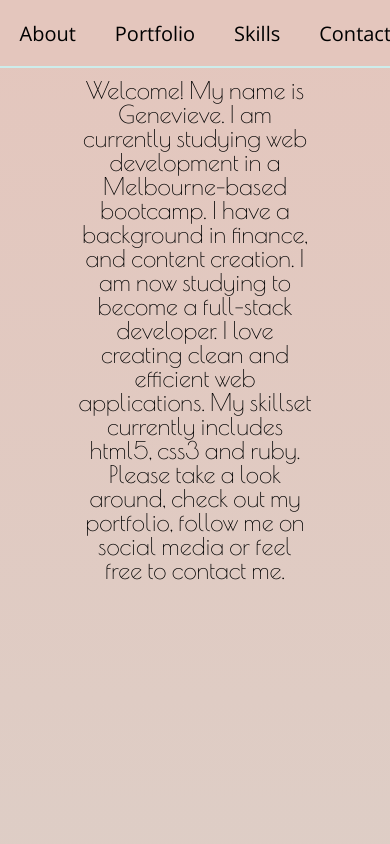
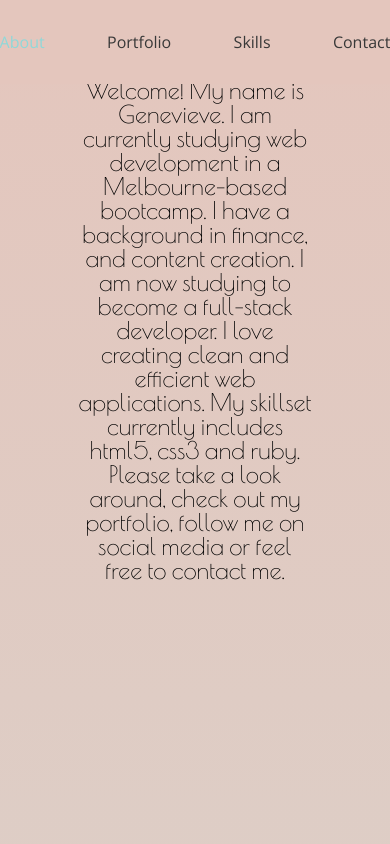
Before and after one commit to genmauger/personal-portfolio, a plain HTML site: page index.html in a window 390 px wide. Shown: the top 844 px of the page. Drawn offline with nearby package versions, Linux system fonts and the light colour scheme.

Commit message:
Current version

```diff
--- a/index.html
+++ b/index.html
@@ -19,10 +19,10 @@
         <img class="logo" src="assets/images/logo.svg" alt="Logo with writing Gen in a blue circle">
         <!--Menu options-->
         <div class="nav-menu">
-            <div>About</div>
-            <div>Portfolio</div>
-            <div>Skills</div>
-            <div>Contact</div>
+            <a href="#about" class="nav-menu-styling">About</a>
+            <a href="#portfolio" class="nav-menu-styling">Portfolio</a>
+            <a href="#skills" class="nav-menu-styling">Skills</a>
+            <a href="#contact" class="nav-menu-styling">Contact</a>
         </div>
 
         <div class="social-media">
@@ -33,7 +33,7 @@
 
     </div>
 
-    <div class="main-container">
+    <div id="about" class="main-container">
         <div>
                 Welcome! My name is Genevieve. I am currently studying web development in a Melbourne-based bootcamp.
 
@@ -48,7 +48,7 @@
         </div>
     </div>
 
-    <div class="portfolio-container">
+    <div id="portfolio" class="portfolio-container">
 
         <!-- <h1>Portfolio</h1> -->
         <!--Make all in div and column-->
@@ -66,7 +66,7 @@
         </div>
     </div>
 
-    <div class="skills-container">
+    <div id="skills" class="skills-container">
 
         <h1 class="skills-heading">Skills</h1>
 
@@ -95,14 +95,14 @@
         <h1 class="resume-heading">Resume</h1>
 
         <div>
-                You can download my resume here. Just click on the link below
+                Click the link below to download my resume
         </div>
 
-        <a href="/images/myw3schoolsimage.jpg" download>Resume</a>
+      <a href="assets/images/logo.svg" class="resume-link" download>Download</a>
 
     </div>
 
-    <div class="form-container">
+    <div id="contact" class="form-container">
 
             <h1 class="form-heading">Contact</h1>
 
--- a/style.css
+++ b/style.css
@@ -24,7 +24,7 @@ h2 {
     display: -webkit-flex;
     flex-direction: column;
     background: #CDEDEB;
-    width: 25%;
+    width: 25vw;
     /*Fixed horizontal div*/
     position: fixed;
     height: 100vh;
@@ -52,10 +52,15 @@ h2 {
     width: 15%;
 }
 
-.nav-menu > div {
-    padding: 5%;
+.nav-menu-styling {
+    padding: 8%;
     font-size: 1.5em;
     font-family: 'Open Sans', sans-serif;
+    text-decoration: none;
+    color: #383838;
+}
+.nav-menu-styling:hover {
+    color: #8FD8D9;
 }
 
 /*Main content*/
@@ -226,6 +231,18 @@ h2 {
     padding-top: 5%;
 }
 
+.resume-link {
+    text-decoration: none;
+    font-size: 2em;
+    font-family: 'Open Sans', sans-serif;
+    color: #777777;
+}
+
+.resume-link:hover {
+    color: #8FD8D9;
+}
+
+
 /*Collapse content to mobile responsiveness*/
 @media only screen and (max-width: 765px) {
     .total-container {
@@ -241,16 +258,18 @@ h2 {
     }
     .container-nav {
         width: 100vw;
-        height: 8vh;
+        height: 10vh;
         position: fixed;
     }
     .nav-menu {
         flex-direction: row;
-        justify-content: space-between;
+        justify-content: center;
         background: #E4C6BD;
     }
-    .nav-menu > div {
-        font-size: 1.25em;
+    .nav-menu-styling {
+        font-size: 1em;
+        width: 90vw;
+        text-align: center;
     }
     .portfolio-heading {
         text-align: left;
@@ -305,9 +324,6 @@ h2 {
         padding-right: 0%;
         line-height: 100%;
     }
-    .resume-link {
-
-    }
     .form-container {
         width: 100vw;
         margin-left: 0vw;
@@ -317,4 +333,4 @@ h2 {
     }
 }
 
-/*README.md, netlify, resume*/
+/*netlify, social media links*/
```
